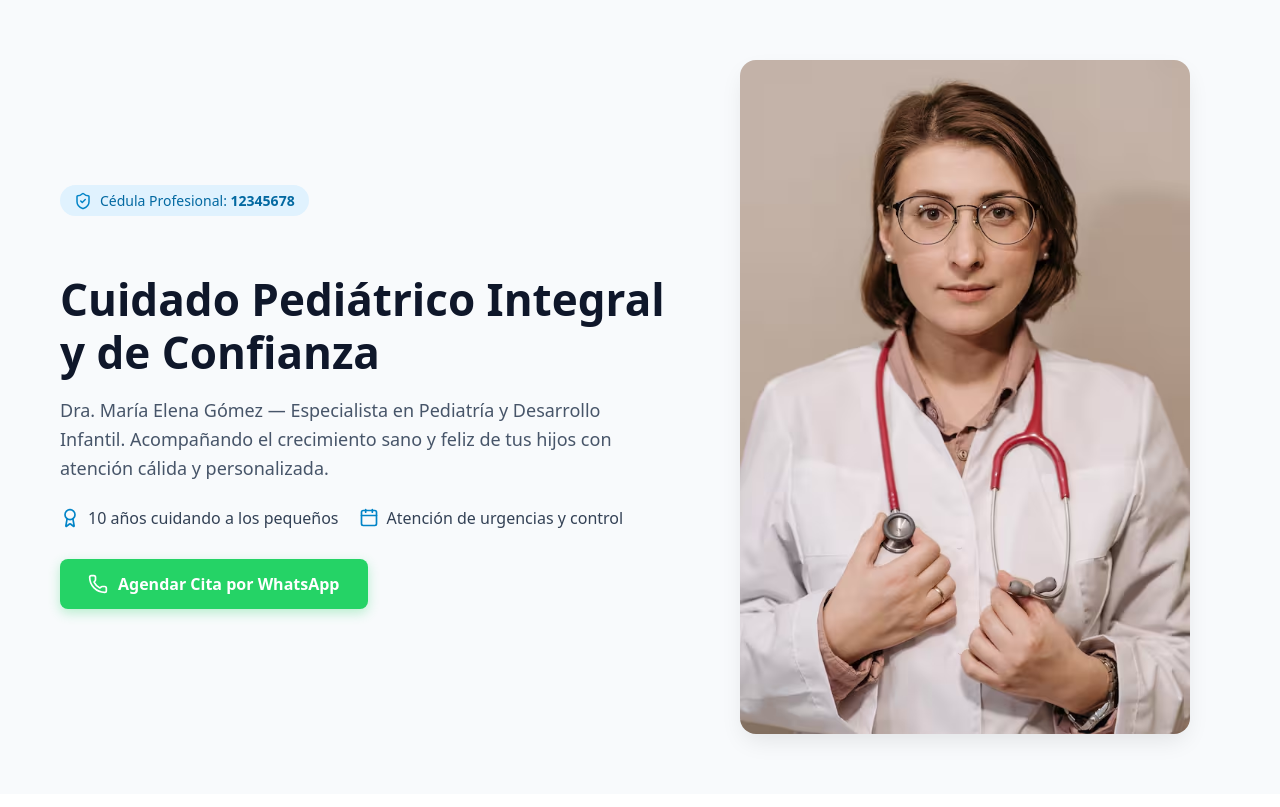
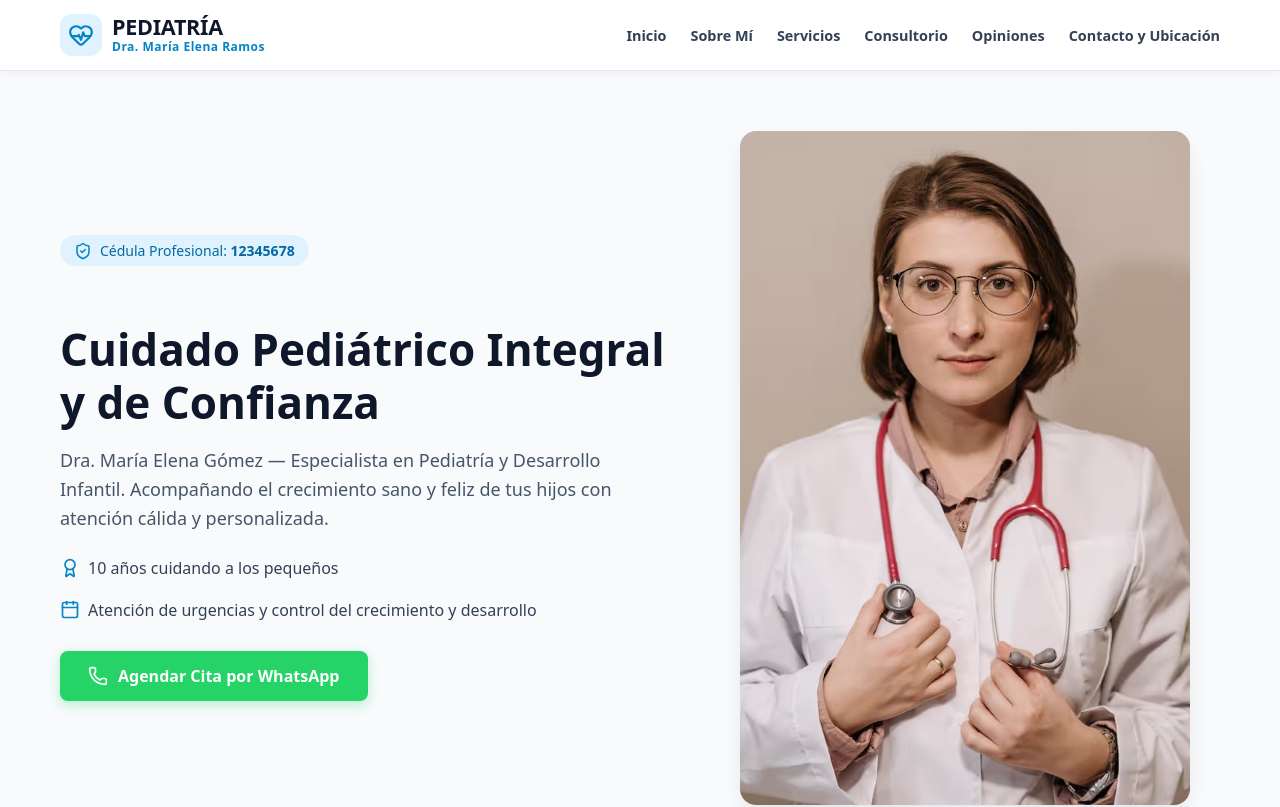
Before and after one commit to NoemiValdiviaGDL/salud-landing, a React (Vite) app: page / in a window 1280 px wide. Shown: the top 807 px of the page. Built offline with nearby package versions, Linux system fonts and the light colour scheme.

Commit message:
agregue contact y footer

```diff
--- a/src/App.jsx
+++ b/src/App.jsx
@@ -1,18 +1,22 @@
+import Header from "./components/Header/Header.jsx";
 import Hero from "./components/Hero/Hero.jsx";
 import About from "./components/About/About.jsx";
 import Services from "./components/Services/Services.jsx";
 import Gallery from "./components/Gallery/Gallery.jsx";
 import Contact from "./components/Contact/Contact.jsx";
 import Testimonials from "./components/Testimonials/Testimonials.jsx";
+import Footer from "./components/Footer/Footer.jsx";
 function App() {
   return (
     <div>
+      <Header />
       <Hero />
       <About />
       <Services />
       <Gallery />
       <Testimonials />
       <Contact />
+      <Footer />
     </div>
   );
 }
--- a/src/components/About/About.jsx
+++ b/src/components/About/About.jsx
@@ -1,11 +1,10 @@
-import React from "react";
-import { CheckCircle2, GraduationCap, Award, Users } from "lucide-react";
+import { CheckCircle2, GraduationCap } from "lucide-react";
 import DoctoraAbout from "../../images/doctora-about-me.avif";
 import "./About.css";
 
 const About = () => {
   return (
-    <section className="about-section">
+    <section id="sobre-mi" className="about-section">
       <div className="about-container">
         <div className="about-image-column">
           <div className="about-image-wrapper">
--- /dev/null
+++ b/src/components/Footer/Footer.css
@@ -0,0 +1,118 @@
+.footer-section {
+  background-color: #0f172a;
+  color: #94a3b8;
+  padding: 48px 16px 24px 16px;
+  font-family:
+    system-ui,
+    -apple-system,
+    BlinkMacSystemFont,
+    "Segoe UI",
+    Roboto,
+    sans-serif;
+  border-top: 1px solid #1e293b;
+}
+
+.footer-container {
+  max-width: 1200px;
+  margin: 0 auto;
+  display: flex;
+  flex-direction: column;
+  gap: 32px;
+}
+
+.footer-brand h3 {
+  color: #ffffff;
+  font-size: 1.25rem;
+  font-weight: 700;
+  margin: 0 0 8px 0;
+}
+
+.footer-brand p {
+  font-size: 0.875rem;
+  line-height: 1.5;
+  margin: 0 0 12px 0;
+  color: #cbd5e1;
+}
+
+.footer-credentials {
+  font-size: 0.78rem;
+  color: #38bdf8;
+  font-weight: 600;
+  display: block;
+}
+
+.footer-title {
+  color: #ffffff;
+  font-size: 0.95rem;
+  font-weight: 700;
+  margin: 0 0 16px 0;
+  text-transform: uppercase;
+  letter-spacing: 0.8px;
+}
+.footer-hours p {
+  color: #f0e9e9;
+}
+
+.footer-links {
+  list-style: none;
+  padding: 0;
+  margin: 0;
+  display: flex;
+  flex-direction: column;
+  gap: 10px;
+}
+
+.footer-links a {
+  color: #94a3b8;
+  text-decoration: none;
+  font-size: 0.875rem;
+  transition: color 0.2s ease;
+}
+
+.footer-links a:hover {
+  color: #38bdf8;
+}
+
+.footer-bottom {
+  max-width: 1200px;
+  margin: 40px auto 0 auto;
+  padding-top: 20px;
+  border-top: 1px solid #1e293b;
+  display: flex;
+  flex-direction: column;
+  gap: 12px;
+  align-items: center;
+  text-align: center;
+  font-size: 0.78rem;
+  color: #64748b;
+}
+
+.footer-bottom a {
+  color: #64748b;
+  text-decoration: underline;
+}
+
+.footer-bottom a:hover {
+  color: #cbd5e1;
+}
+
+@media (min-width: 768px) {
+  .footer-section {
+    padding: 64px 20px 32px 20px;
+  }
+
+  .footer-container {
+    flex-direction: row;
+    justify-content: space-between;
+    align-items: flex-start;
+  }
+
+  .footer-brand {
+    max-width: 380px;
+  }
+
+  .footer-bottom {
+    flex-direction: row;
+    justify-content: space-between;
+  }
+}
--- /dev/null
+++ b/src/components/Footer/Footer.jsx
@@ -0,0 +1,58 @@
+import "./Footer.css";
+
+export const Footer = () => {
+  const currentYear = new Date().getFullYear();
+
+  return (
+    <footer className="footer-section">
+      <div className="footer-container">
+        <div className="footer-brand">
+          <h3>Dra. María Elena Ramos</h3>
+          <p>
+            Cuidado pediátrico integral enfocado en la salud, prevención y
+            desarrollo armónico de tus hijos.
+          </p>
+        </div>
+        <div className="footer-nav">
+          <h4 className="footer-title">Navegación</h4>
+          <ul className="footer-links">
+            <li>
+              <a href="#inicio">Inicio</a>
+            </li>
+            <li>
+              <a href="#sobre-mi">Sobre Mí</a>
+            </li>
+            <li>
+              <a href="#servicios">Servicios</a>
+            </li>
+            <li>
+              <a href="#galeria">Consultorio</a>
+            </li>
+            <li>
+              <a href="#testimonios">Opiniones</a>
+            </li>
+            <li>
+              <a href="#contacto">Contacto y Ubicación</a>
+            </li>
+          </ul>
+        </div>
+        <div className="footer-hours">
+          <h4 className="footer-title">Atención</h4>
+          <p>Lun - Vie: 9:00 AM - 7:00 PM</p>
+          <p>Sábados: 9:00 AM - 2:00 PM</p>
+        </div>
+      </div>
+      <div className="footer-bottom">
+        <p>
+          © {currentYear} Dra. María Elena Ramos. Todos los derechos reservados.
+        </p>
+        <p>
+          <a href="#privacidad">Aviso de Privacidad</a> | Sitio optimizado para
+          consulta médica
+        </p>
+      </div>
+    </footer>
+  );
+};
+
+export default Footer;
--- a/src/components/Gallery/Gallery.jsx
+++ b/src/components/Gallery/Gallery.jsx
@@ -1,4 +1,3 @@
-import React from "react";
 import "./Gallery.css";
 import GalleryPicture1 from "../../images/consultorio1.avif";
 import GalleryPicture2 from "../../images/consultorio2.avif";
@@ -42,7 +41,7 @@ export const Gallery = () => {
   ];
 
   return (
-    <section className="gallery-section">
+    <section id="galeria" className="gallery-section">
       <div className="gallery-header">
         <span className="gallery-tag">Instalaciones</span>
         <h2 className="gallery-title">Un Espacio Seguro para Tus Hijos</h2>
--- /dev/null
+++ b/src/components/Header/Header.css
@@ -0,0 +1,146 @@
+.header-site {
+  position: sticky;
+  top: 0;
+  left: 0;
+  width: 100%;
+  background-color: #ffffff;
+  border-bottom: 1px solid #e2e8f0;
+  z-index: 1000;
+  font-family:
+    system-ui,
+    -apple-system,
+    BlinkMacSystemFont,
+    "Segoe UI",
+    Roboto,
+    sans-serif;
+  box-shadow: 0 2px 10px rgba(15, 23, 42, 0.05);
+}
+
+.header-container {
+  max-width: 1200px;
+  margin: 0 auto;
+  padding: 12px 16px;
+  display: flex;
+  align-items: center;
+  justify-content: space-between;
+}
+
+.header-logo-group {
+  display: flex;
+  align-items: center;
+  gap: 10px;
+  text-decoration: none;
+}
+
+.header-logo-icon {
+  background-color: #e0f2fe;
+  color: #0284c7;
+  padding: 8px;
+  border-radius: 12px;
+  display: flex;
+  align-items: center;
+  justify-content: center;
+}
+
+.header-brand-text {
+  display: flex;
+  flex-direction: column;
+}
+
+.header-brand-title {
+  font-size: 1.15rem;
+  font-weight: 800;
+  color: #0f172a;
+  line-height: 1.1;
+  letter-spacing: -0.3px;
+  text-transform: uppercase;
+}
+
+.header-brand-subtitle {
+  font-size: 0.75rem;
+  color: #0284c7;
+  font-weight: 700;
+  letter-spacing: 0.5px;
+}
+.header-menu-btn {
+  background: none;
+  border: none;
+  color: #0f172a;
+  padding: 6px;
+  cursor: pointer;
+  display: flex;
+  align-items: center;
+  justify-content: center;
+}
+
+.header-nav {
+  position: absolute;
+  top: 100%;
+  left: 0;
+  width: 100%;
+  background-color: #ffffff;
+  border-bottom: 1px solid #e2e8f0;
+  display: none; /* Oculto por defecto */
+  flex-direction: column;
+  padding: 16px;
+  box-shadow: 0 10px 15px rgba(0, 0, 0, 0.05);
+}
+
+.header-nav.open {
+  display: flex;
+}
+
+.header-nav-list {
+  list-style: none;
+  padding: 0;
+  margin: 0;
+  display: flex;
+  flex-direction: column;
+  gap: 16px;
+}
+
+.header-nav-list a {
+  text-decoration: none;
+  color: #334155;
+  font-weight: 600;
+  font-size: 0.95rem;
+  transition: color 0.2s ease;
+}
+
+.header-nav-list a:hover {
+  color: #0284c7;
+}
+
+@media (min-width: 768px) {
+  .header-container {
+    padding: 14px 20px;
+  }
+
+  .header-brand-title {
+    font-size: 1.35rem;
+  }
+
+  .header-menu-btn {
+    display: none;
+  }
+
+  .header-nav {
+    position: static;
+    display: flex;
+    width: auto;
+    background: transparent;
+    border: none;
+    padding: 0;
+    box-shadow: none;
+  }
+
+  .header-nav-list {
+    flex-direction: row;
+    align-items: center;
+    gap: 24px;
+  }
+
+  .header-nav-list a {
+    font-size: 0.9rem;
+  }
+}
--- /dev/null
+++ b/src/components/Header/Header.jsx
@@ -0,0 +1,76 @@
+import { useState } from "react";
+import { HeartPulse, Menu, X } from "lucide-react";
+import "./Header.css";
+
+export const Header = () => {
+  const [isMenuOpen, setIsMenuOpen] = useState(false);
+
+  const toggleMenu = () => {
+    setIsMenuOpen(!isMenuOpen);
+  };
+
+  const closeMenu = () => {
+    setIsMenuOpen(false);
+  };
+
+  return (
+    <header className="header-site">
+      <div className="header-container">
+        <a href="#inicio" className="header-logo-group" onClick={closeMenu}>
+          <div className="header-logo-icon">
+            <HeartPulse size={26} color="#0284c7" />
+          </div>
+          <div className="header-brand-text">
+            <span className="header-brand-title">PEDIATRÍA</span>
+            <span className="header-brand-subtitle">
+              Dra. María Elena Ramos
+            </span>
+          </div>
+        </a>
+        <button
+          className="header-menu-btn"
+          onClick={toggleMenu}
+          aria-label="Toggle Navigation Menu"
+        >
+          {isMenuOpen ? <X size={26} /> : <Menu size={26} />}
+        </button>
+        <nav className={`header-nav ${isMenuOpen ? "open" : ""}`}>
+          <ul className="header-nav-list">
+            <li>
+              <a href="#inicio" onClick={closeMenu}>
+                Inicio
+              </a>
+            </li>
+            <li>
+              <a href="#sobre-mi" onClick={closeMenu}>
+                Sobre Mí
+              </a>
+            </li>
+            <li>
+              <a href="#servicios" onClick={closeMenu}>
+                Servicios
+              </a>
+            </li>
+            <li>
+              <a href="#galeria" onClick={closeMenu}>
+                Consultorio
+              </a>
+            </li>
+            <li>
+              <a href="#testimonios" onClick={closeMenu}>
+                Opiniones
+              </a>
+            </li>
+            <li>
+              <a href="#contacto" onClick={closeMenu}>
+                Contacto y Ubicación
+              </a>
+            </li>
+          </ul>
+        </nav>
+      </div>
+    </header>
+  );
+};
+
+export default Header;
--- a/src/components/Hero/Hero.jsx
+++ b/src/components/Hero/Hero.jsx
@@ -11,7 +11,7 @@ export const Hero = () => {
   const urlWhatsapp = `https://wa.me/${numeroTelefono}?text=${mensaje}`;
 
   return (
-    <section className="hero-container">
+    <section id="inicio" className="hero-container">
       <div className="hero-content">
         <div className="hero-badge">
           <ShieldCheck size={18} color="#0284c7" />
@@ -37,7 +37,9 @@ export const Hero = () => {
           </div>
           <div className="hero-feature-item">
             <Calendar size={20} color="#0284c7" />
-            <span>Atención de urgencias y control</span>
+            <span>
+              Atención de urgencias y control del crecimiento y desarrollo
+            </span>
           </div>
         </div>
 
--- a/src/components/Services/Services.jsx
+++ b/src/components/Services/Services.jsx
@@ -34,7 +34,7 @@ export const Services = () => {
   ];
 
   return (
-    <section className="services-section">
+    <section id="servicios" className="services-section">
       <div className="services-header">
         <span className="services-tag">Servicios Especilizados</span>
         <h2 className="services-title">
--- a/src/components/Testimonials/Testimonials.jsx
+++ b/src/components/Testimonials/Testimonials.jsx
@@ -1,4 +1,4 @@
-import React, { useEffect } from "react";
+import { useEffect } from "react";
 import { Star, ExternalLink } from "lucide-react";
 import "./Testimonials.css";
 
@@ -18,7 +18,7 @@ export const Testimonials = () => {
   }, []);
 
   return (
-    <section className="testimonials-section">
+    <section id="testimonios" className="testimonials-section">
       <div className="testimonials-header">
         <span className="testimonials-tag">Google Reviews</span>
         <h2 className="testimonials-title">Lo que Opinan las Familias</h2>
```
Also changed, not shown: src/components/Contact/Contact.jsx (+10 -1 lines).
